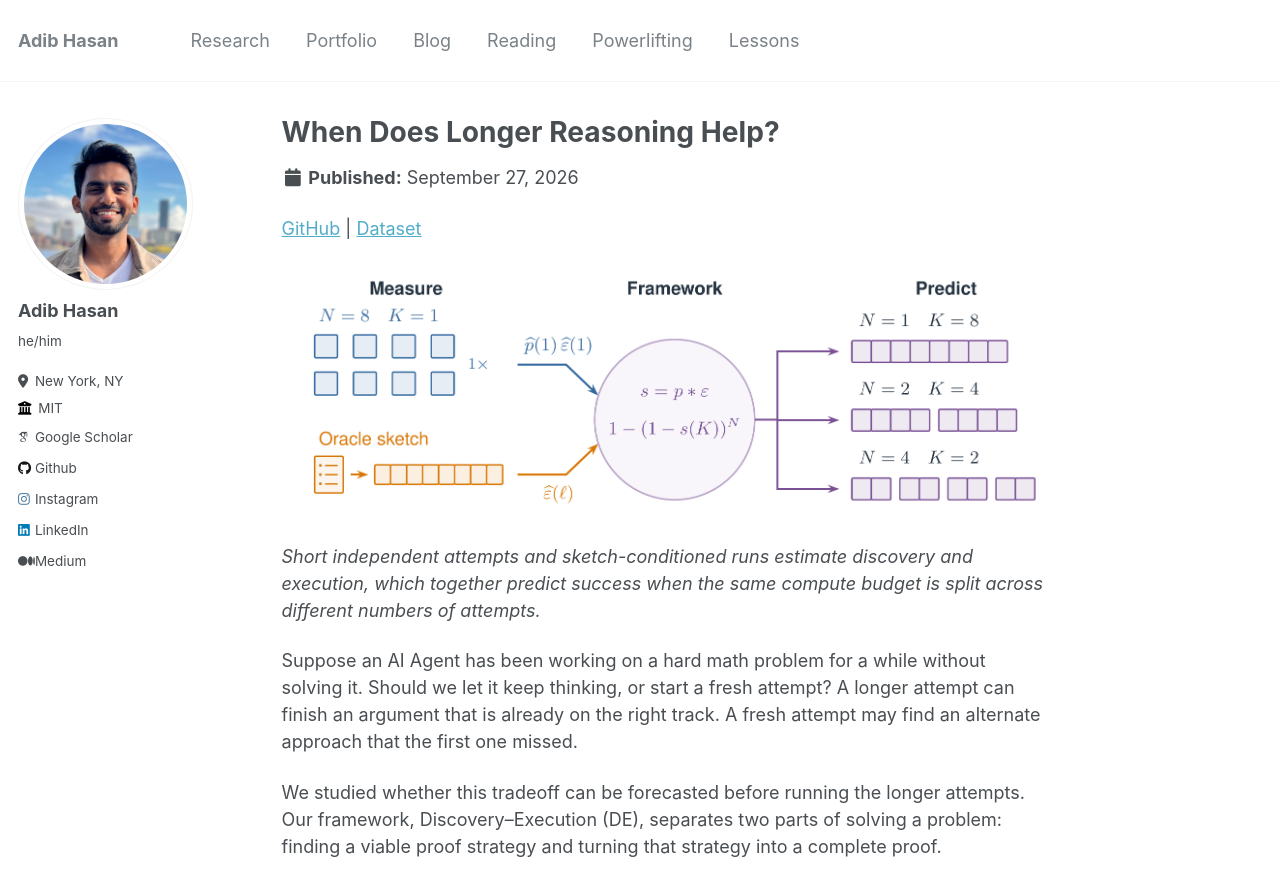
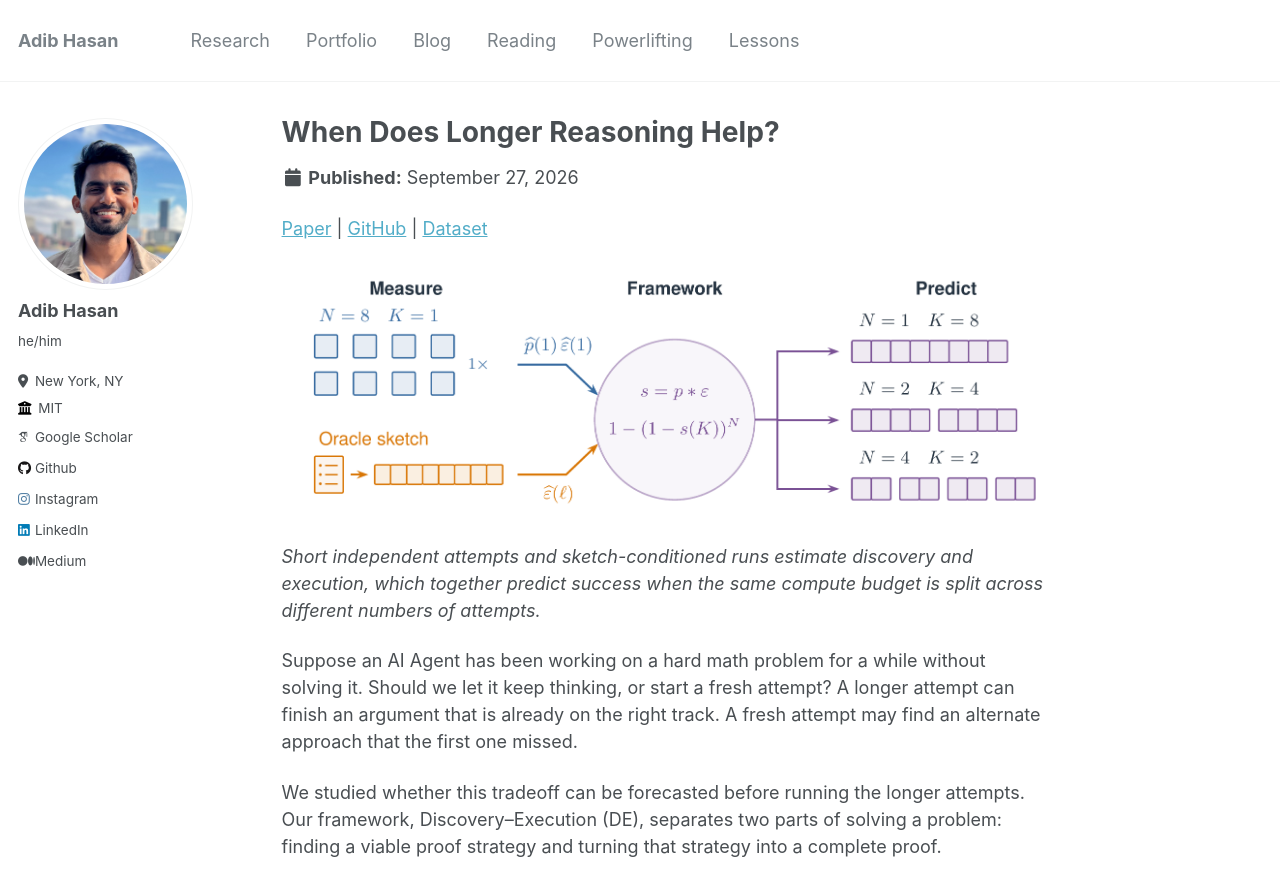
Before and after one commit to Neehan/neehan.github.io, a Jekyll site: the page built from _blog/discovery-execution.md, in a window 1280 px wide and 900 px high. Shown: the top 896 px of the window. Built offline with Jekyll 4.4.1, drawn with Linux system fonts in a browser that asks for light colours; some web fonts are replaced.

Commit message:
Add Discovery–Execution paper links

```diff
--- a/_blog/discovery-execution.md
+++ b/_blog/discovery-execution.md
@@ -11,7 +11,7 @@ tags:
   - agents
 ---
 
-[GitHub](https://github.com/Neehan/DE-Framework) \| [Dataset](https://huggingface.co/datasets/notadib/AOBench)
+[Paper](https://arxiv.org/abs/2610.05322) \| [GitHub](https://github.com/Neehan/DE-Framework) \| [Dataset](https://huggingface.co/datasets/notadib/AOBench)
 
 [![Discovery–Execution framework: measure discovery and execution, then predict success across compute allocations](/images/de_framework_overview.png)](/images/de_framework_overview.png)
 
--- a/_data/research.yml
+++ b/_data/research.yml
@@ -6,6 +6,8 @@
       image: "/images/de_framework_overview.png"
       image_alt: "Discovery–Execution framework: measure discovery and execution, then predict success across compute allocations"
       links:
+        - label: "paper"
+          url: "https://arxiv.org/abs/2610.05322"
         - label: "code"
           url: "https://github.com/Neehan/DE-Framework"
         - label: "dataset"
```
